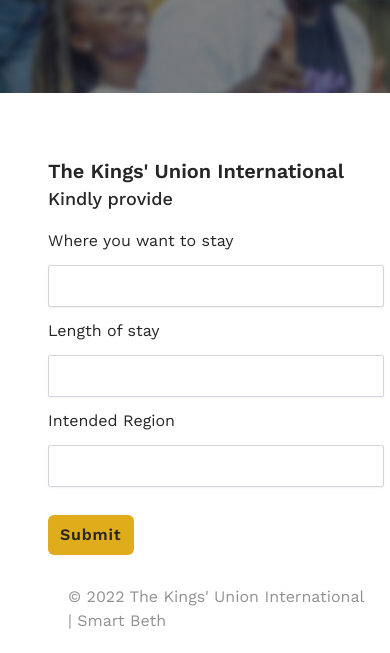
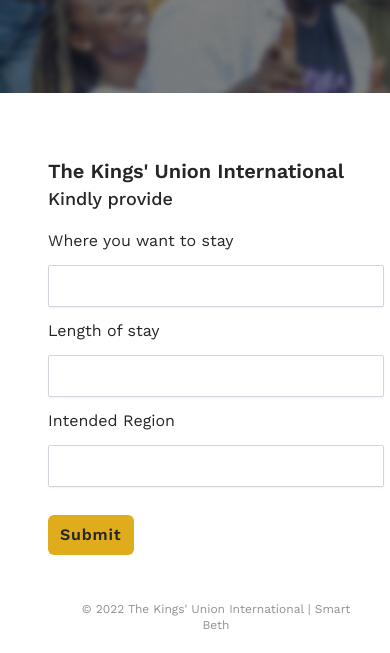
Before and after one commit to wisemasterbuilder/bhp, a plain HTML site: page index.html in a window 390 px wide. Shown: the part 383-1036 px from the top of the page. Drawn offline with nearby package versions, Linux system fonts and the light colour scheme.

Commit message:
Fix Copyright Information styles

```diff
--- a/index.html
+++ b/index.html
@@ -62,7 +62,7 @@
                     </div>
                 </div>
             </form>
-            <p class="absolute bottom-0 p-5 text-[0.5rem] lg:hidden opacity-50 w-[21rem]">© 2022 The Kings' Union International | Smart Beth</p>
+            <p class="absolute bottom-0 p-5 text-xs text-center lg:hidden opacity-50 w-[21rem]">© 2022 The Kings' Union International | Smart Beth</p>
         </section>
         <script type="text/javascript">
             const scriptURL = 'https://script.google.com/macros/s/AKfycbxM6lSWR_hLpDd9evDihWpmX__Olv90HLpKtKNna1p8mxwXjsMzTxcDxWNYYYmSNlIfcg/exec'
```
